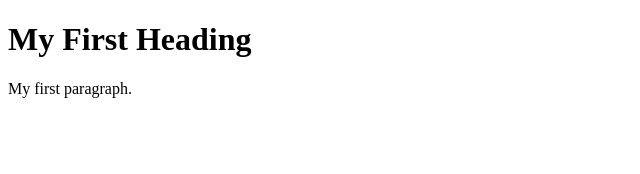
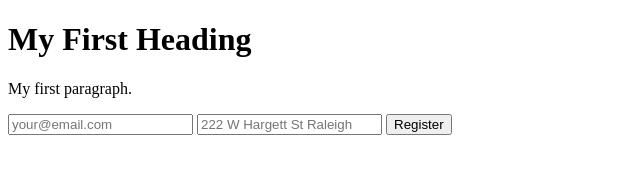
Before and after one commit to sardeenz/rateIncrease, a plain HTML site: page index.html in a window 1280 px wide. Shown: the whole page, without its empty margins (0-640 px from the left). Drawn offline with Linux system fonts and the light colour scheme.

Commit message:
added email and address form fields to be validated by a javascript function called validateForm

```diff
--- a/index.html
+++ b/index.html
@@ -6,6 +6,12 @@
 
         <p>My first paragraph.</p>
 
+            <form name="ff1" method="post" onsubmit="return validateForm();">
+                <input type="text" name="email" id="fremail" placeholder="your@email.com" />
+                <input type="text" name="address" id="fraddress" placeholder="222 W Hargett St Raleigh" />
+                <input type="submit" name="Submit" value="Register" class="button" />
+            </form>
+
     </body>
     </html></p></h>
     </body>
```
